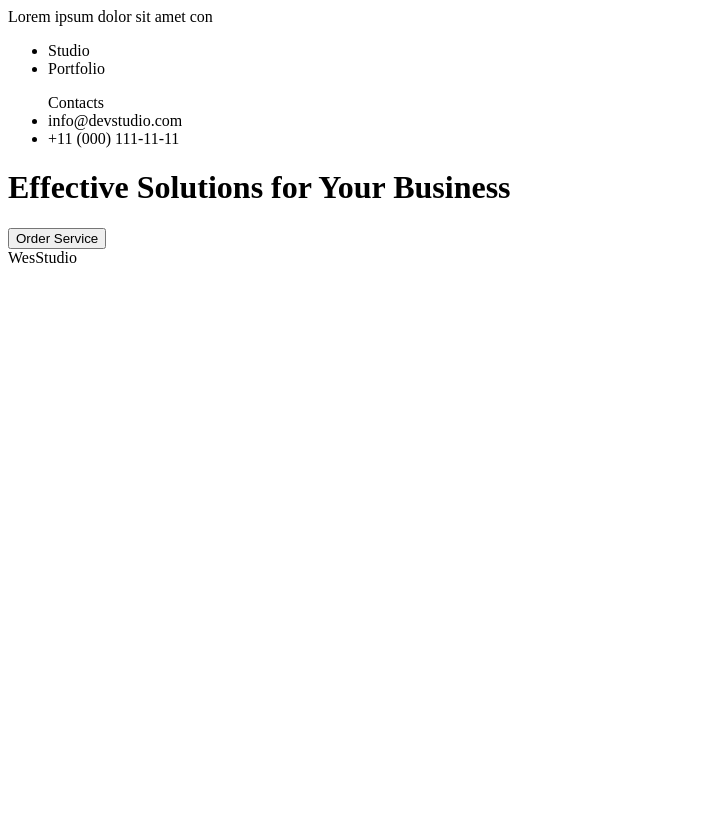
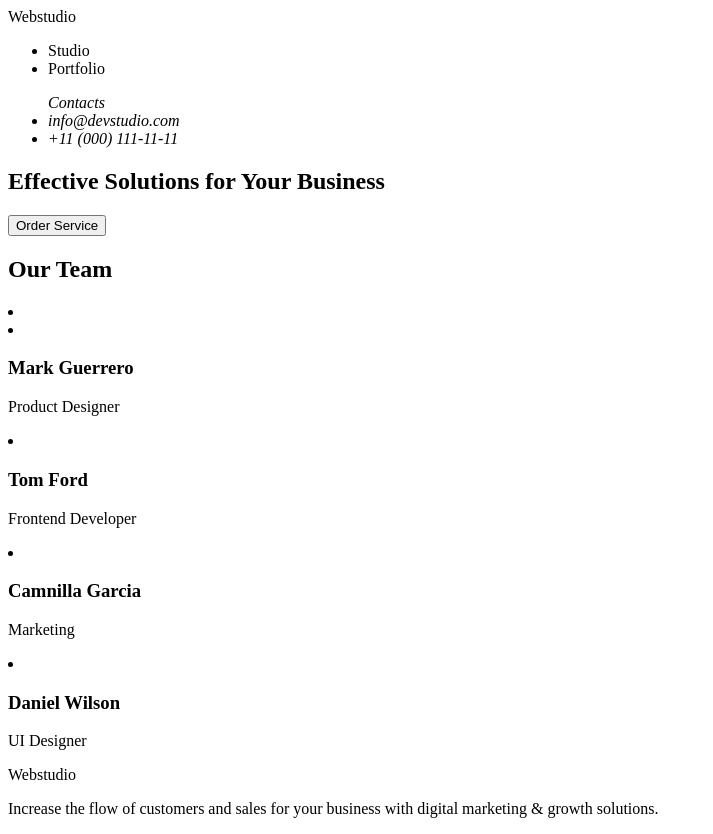
Before and after one commit to Et2100/goit-markup-hw-01, a plain HTML site: page index.html in a window 1280 px wide. Shown: the whole page, without its empty margins (0-713 px from the left). Before the commit the page ends 800 px from the top, so only its background shows below. Drawn offline with Linux system fonts and the light colour scheme.

Commit message:
added new sections, button, header

```diff
--- a/index.html
+++ b/index.html
@@ -8,26 +8,50 @@
 </head>
 <body>
     <header>
-        <a ref="">Lorem ipsum dolor sit amet con</a>
+        <a ref="">Webstudio</a>
         <nav>
             <ul>
                 <li>Studio</li>
                 <li>Portfolio</li>
             </ul>
         </nav>
+        <address>
         <ul>Contacts
             <li>info@devstudio.com</li>
             <li>+11 (000) 111-11-11</li>
+        </address>
     </header>
-    <main>
+    <section>
         <h1>Effective Solutions
         for Your Business</h1>
-        <button>Order Service</button>
-    </main>
+        <button type="button">Order Service</button>
+
+        <h2>Our Team</h2>
+        <li>
+            <li>
+                <h3>Mark Guerrero</h3>
+                <p>Product Designer</p>
+            </li>
+            <li>
+                <h3>Tom Ford</h3>
+                <p>Frontend Developer</p>
+            </li>
+            <li>
+                <h3>Camnilla Garcia</h3>
+                <p>Marketing</p>
+            </li>
+            <li>
+                <h3>Daniel Wilson</h3>
+                <p>UI Designer</p>
+            </li>
+        </ul>
+    </section>
+
 
 
     <footer>
-        <a ref="">WesStudio</a>
+        <a ref="">Webstudio</a>
+        <p>Increase the flow of customers and sales for your business with digital marketing & growth solutions.</p>
 
 
     </footer>
```
